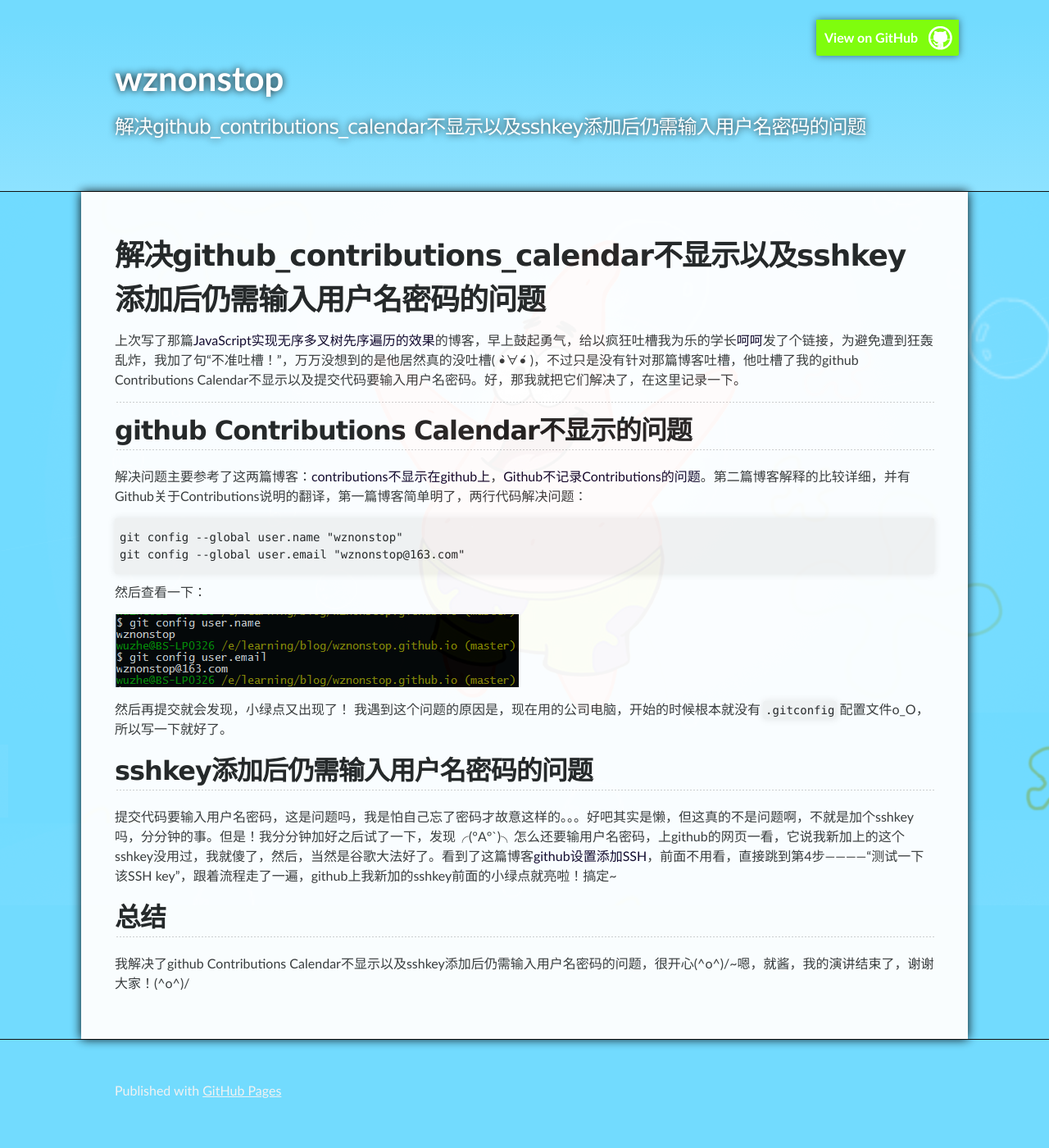
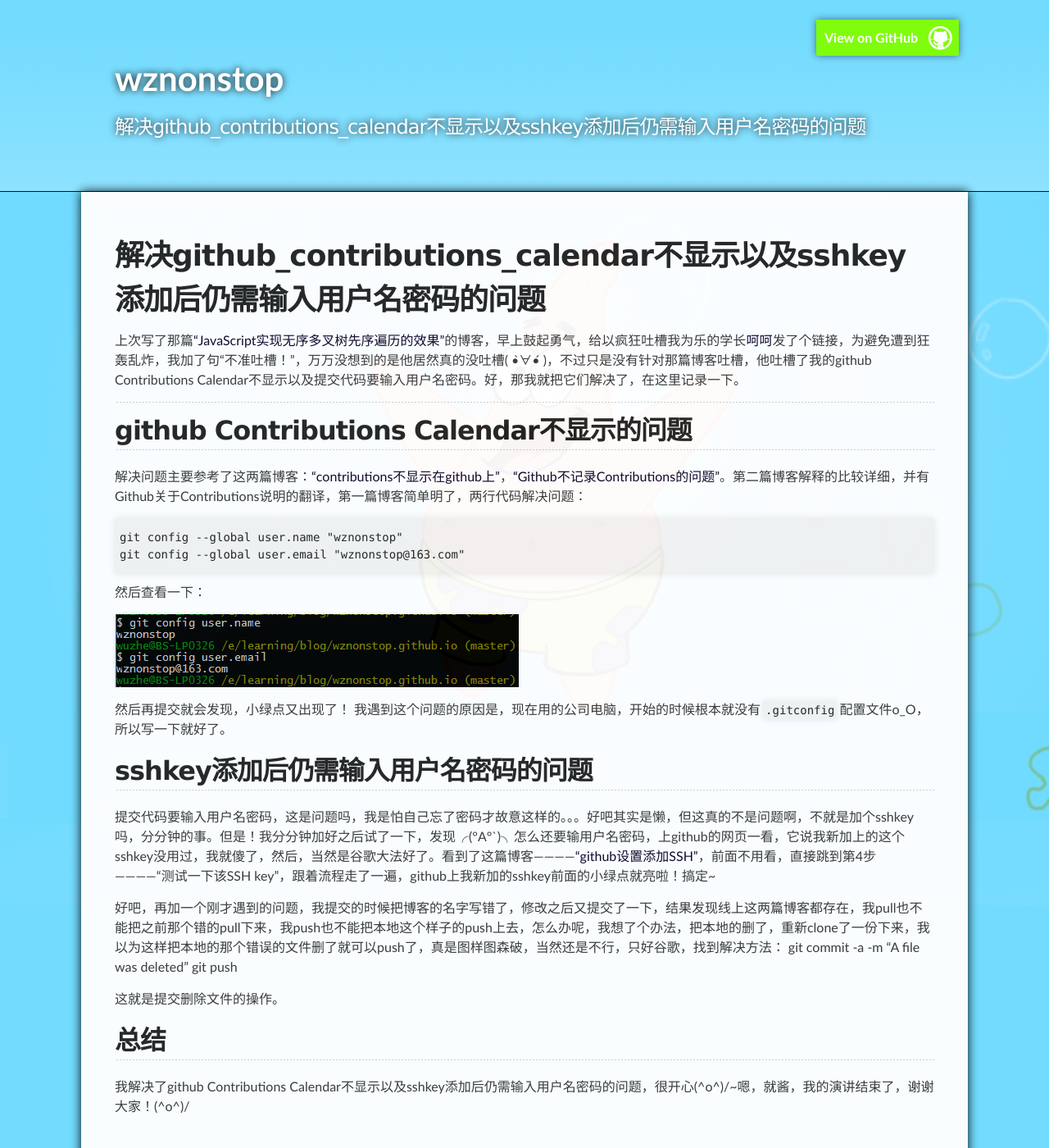
Before and after one commit to wznonstop/wznonstop.github.io, a Jekyll site: the page built from _posts/2015-11-30-解决github_contributions_calendar不显示以及sshkey添加后仍需输入用户名密码的问题.md, in a window 1280 px wide and 1400 px high. Shown: the whole window at 82% size. Built offline with Jekyll 4.4.1, drawn with Linux system fonts in a browser that asks for light colours.

Commit message:
update my blog

```diff
--- a/_posts/2015-11-30-解决github_contributions_calendar不显示以及sshkey添加后仍需输入用户名密码的问题.md
+++ b/_posts/2015-11-30-解决github_contributions_calendar不显示以及sshkey添加后仍需输入用户名密码的问题.md
@@ -9,7 +9,7 @@
 
 
 
-上次写了那篇[JavaScript实现无序多叉树先序遍历的效果](http://wznonstop.github.io/2015/11/23/JavaScript%E5%AE%9E%E7%8E%B0%E6%97%A0%E5%BA%8F%E5%A4%9A%E5%8F%89%E6%A0%91%E5%85%88%E5%BA%8F%E9%81%8D%E5%8E%86%E7%9A%84%E6%95%88%E6%9E%9C.html)的博客，早上鼓起勇气，给以疯狂吐槽我为乐的学长[呵呵](https://github.com/youngerheart)发了个链接，为避免遭到狂轰乱炸，我加了句“不准吐槽！”，万万没想到的是他居然真的没吐槽( •̀∀•́ )，不过只是没有针对那篇博客吐槽，他吐槽了我的github Contributions Calendar不显示以及提交代码要输入用户名密码。好，那我就把它们解决了，在这里记录一下。
+上次写了那篇["JavaScript实现无序多叉树先序遍历的效果"](http://wznonstop.github.io/2015/11/23/JavaScript%E5%AE%9E%E7%8E%B0%E6%97%A0%E5%BA%8F%E5%A4%9A%E5%8F%89%E6%A0%91%E5%85%88%E5%BA%8F%E9%81%8D%E5%8E%86%E7%9A%84%E6%95%88%E6%9E%9C.html)的博客，早上鼓起勇气，给以疯狂吐槽我为乐的学长[呵呵](https://github.com/youngerheart)发了个链接，为避免遭到狂轰乱炸，我加了句“不准吐槽！”，万万没想到的是他居然真的没吐槽( •̀∀•́ )，不过只是没有针对那篇博客吐槽，他吐槽了我的github Contributions Calendar不显示以及提交代码要输入用户名密码。好，那我就把它们解决了，在这里记录一下。
 
 ----------
 
@@ -17,7 +17,7 @@
 github Contributions Calendar不显示的问题
 -------------
 
-解决问题主要参考了这两篇博客：[contributions不显示在github上](http://playbear.github.io/2014/08/11/no-contributions/)，[Github不记录Contributions的问题](http://www.dss886.com/git/2014/09/15/01/)。第二篇博客解释的比较详细，并有Github关于Contributions说明的翻译，第一篇博客简单明了，两行代码解决问题：
+解决问题主要参考了这两篇博客：["contributions不显示在github上"](http://playbear.github.io/2014/08/11/no-contributions/)，["Github不记录Contributions的问题"](http://www.dss886.com/git/2014/09/15/01/)。第二篇博客解释的比较详细，并有Github关于Contributions说明的翻译，第一篇博客简单明了，两行代码解决问题：
 
     git config --global user.name "wznonstop"
     git config --global user.email "wznonstop@163.com"
@@ -33,11 +33,14 @@
 
 sshkey添加后仍需输入用户名密码的问题
 -------------
-提交代码要输入用户名密码，这是问题吗，我是怕自己忘了密码才故意这样的。。。好吧其实是懒，但这真的不是问题啊，不就是加个sshkey吗，分分钟的事。但是！我分分钟加好之后试了一下，发现╭(°A°`)╮怎么还要输用户名密码，上github的网页一看，它说我新加上的这个sshkey没用过，我就傻了，然后，当然是谷歌大法好了。看到了这篇博客[github设置添加SSH](http://www.cnblogs.com/ayseeing/p/3572582.html)，前面不用看，直接跳到第4步————“测试一下该SSH key”，跟着流程走了一遍，github上我新加的sshkey前面的小绿点就亮啦！搞定~
+提交代码要输入用户名密码，这是问题吗，我是怕自己忘了密码才故意这样的。。。好吧其实是懒，但这真的不是问题啊，不就是加个sshkey吗，分分钟的事。但是！我分分钟加好之后试了一下，发现╭(°A°`)╮怎么还要输用户名密码，上github的网页一看，它说我新加上的这个sshkey没用过，我就傻了，然后，当然是谷歌大法好了。看到了这篇博客————["github设置添加SSH"](http://www.cnblogs.com/ayseeing/p/3572582.html)，前面不用看，直接跳到第4步————“测试一下该SSH key”，跟着流程走了一遍，github上我新加的sshkey前面的小绿点就亮啦！搞定~
 
 
+好吧，再加一个刚才遇到的问题，我提交的时候把博客的名字写错了，修改之后又提交了一下，结果发现线上这两篇博客都存在，我pull也不能把之前那个错的pull下来，我push也不能把本地这个样子的push上去，怎么办呢，我想了个办法，把本地的删了，重新clone了一份下来，我以为这样把本地的那个错误的文件删了就可以push了，真是图样图森破，当然还是不行，只好谷歌，找到解决方法：
+	git commit -a -m "A file was deleted"
+	git push
 
-
+这就是提交删除文件的操作。
 
 
 总结
```
